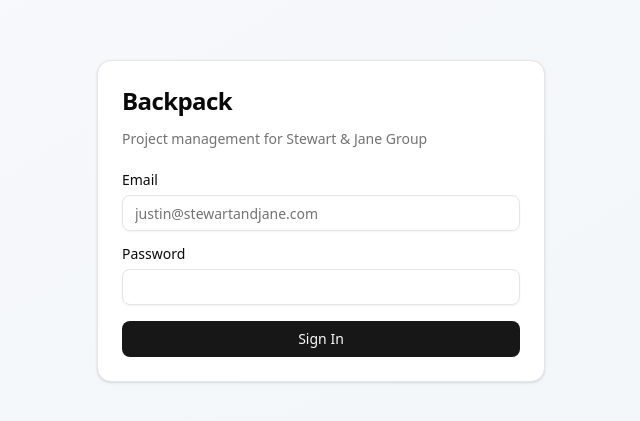
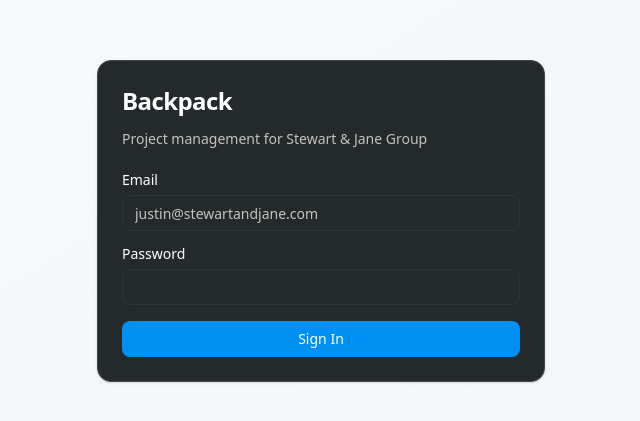
Before and after one commit to SJGadmin/Backpack, a Next.js app: page /login in a window 1280 px wide. Shown: the part 179-600 px from the top of the page, without its empty margins (319-959 px from the left). Built offline with nearby package versions, Linux system fonts and the light colour scheme; no server answers.

Commit message:
Switch to dark theme with custom color palette

```diff
--- a/app/board/page.tsx
+++ b/app/board/page.tsx
@@ -256,8 +256,8 @@ export default function BoardPage() {
   }
 
   return (
-    <div className="h-screen flex flex-col bg-slate-50 dark:bg-slate-950">
-      <header className="border-b bg-white dark:bg-slate-900 px-6 py-4 flex items-center justify-between">
+    <div className="h-screen flex flex-col bg-background">
+      <header className="border-b bg-card px-6 py-4 flex items-center justify-between">
         <h1 className="text-2xl font-bold">Backpack</h1>
         <div className="flex items-center gap-4">
           <div className="flex items-center gap-2">
@@ -271,7 +271,7 @@ export default function BoardPage() {
               }}
               className="w-64"
             />
-            <Button onClick={handleSearch} size="sm">
+            <Button onClick={handleSearch} size="sm" variant="default">
               Search
             </Button>
           </div>
@@ -288,7 +288,7 @@ export default function BoardPage() {
       </header>
 
       <Tabs defaultValue="kanban" className="flex-1 flex flex-col">
-        <div className="border-b px-6 bg-white dark:bg-slate-900">
+        <div className="border-b px-6 bg-card">
           <TabsList>
             <TabsTrigger value="kanban">Kanban</TabsTrigger>
             <TabsTrigger value="calendar">Calendar</TabsTrigger>
@@ -297,7 +297,7 @@ export default function BoardPage() {
 
         <TabsContent value="kanban" className="flex-1 overflow-hidden m-0">
           {searchResults.length > 0 && (
-            <div className="p-6 bg-white dark:bg-slate-900 border-b">
+            <div className="p-6 bg-card border-b">
               <h2 className="text-lg font-semibold mb-4">
                 Search Results ({searchResults.length})
               </h2>
@@ -362,7 +362,7 @@ export default function BoardPage() {
         </TabsContent>
 
         <TabsContent value="calendar" className="flex-1 overflow-auto m-0 p-6">
-          <div className="bg-white dark:bg-slate-900 rounded-lg p-6">
+          <div className="bg-card rounded-lg p-6">
             <CalendarView
               cards={board?.columns.flatMap((col: ColumnType) => col.cards) || []}
               onEventClick={async (cardId: string) => {
--- a/app/globals.css
+++ b/app/globals.css
@@ -48,71 +48,44 @@
 
 :root {
   --radius: 0.625rem;
-  --background: oklch(1 0 0);
-  --foreground: oklch(0.145 0 0);
-  --card: oklch(1 0 0);
-  --card-foreground: oklch(0.145 0 0);
-  --popover: oklch(1 0 0);
-  --popover-foreground: oklch(0.145 0 0);
-  --primary: oklch(0.205 0 0);
-  --primary-foreground: oklch(0.985 0 0);
-  --secondary: oklch(0.97 0 0);
-  --secondary-foreground: oklch(0.205 0 0);
-  --muted: oklch(0.97 0 0);
-  --muted-foreground: oklch(0.556 0 0);
-  --accent: oklch(0.97 0 0);
-  --accent-foreground: oklch(0.205 0 0);
+  /* Custom color palette - Dark theme as default */
+  /* #31393C - Dark gray/charcoal for backgrounds */
+  /* #FFFFFF - White for text */
+  /* #EDEEEB - Off-white for secondary text */
+  /* #CCC7BF - Light taupe for muted elements */
+  /* #3E96F4 - Bright blue for primary actions */
+
+  --background: oklch(0.24 0.01 220); /* #31393C */
+  --foreground: oklch(1 0 0); /* #FFFFFF */
+  --card: oklch(0.28 0.01 220); /* Slightly lighter than background */
+  --card-foreground: oklch(1 0 0); /* #FFFFFF */
+  --popover: oklch(0.28 0.01 220);
+  --popover-foreground: oklch(1 0 0);
+  --primary: oklch(0.63 0.19 245); /* #3E96F4 - Bright blue */
+  --primary-foreground: oklch(1 0 0); /* White text on blue */
+  --secondary: oklch(0.32 0.01 220); /* Darker variant */
+  --secondary-foreground: oklch(0.94 0.005 80); /* #EDEEEB */
+  --muted: oklch(0.32 0.01 220);
+  --muted-foreground: oklch(0.82 0.01 80); /* #CCC7BF */
+  --accent: oklch(0.63 0.19 245); /* #3E96F4 */
+  --accent-foreground: oklch(1 0 0);
   --destructive: oklch(0.577 0.245 27.325);
-  --border: oklch(0.922 0 0);
-  --input: oklch(0.922 0 0);
-  --ring: oklch(0.708 0 0);
-  --chart-1: oklch(0.646 0.222 41.116);
+  --border: oklch(0.40 0.01 220); /* Subtle borders */
+  --input: oklch(0.32 0.01 220);
+  --ring: oklch(0.63 0.19 245); /* Blue focus ring */
+  --chart-1: oklch(0.63 0.19 245);
   --chart-2: oklch(0.6 0.118 184.704);
-  --chart-3: oklch(0.398 0.07 227.392);
+  --chart-3: oklch(0.82 0.01 80);
   --chart-4: oklch(0.828 0.189 84.429);
   --chart-5: oklch(0.769 0.188 70.08);
-  --sidebar: oklch(0.985 0 0);
-  --sidebar-foreground: oklch(0.145 0 0);
-  --sidebar-primary: oklch(0.205 0 0);
-  --sidebar-primary-foreground: oklch(0.985 0 0);
-  --sidebar-accent: oklch(0.97 0 0);
-  --sidebar-accent-foreground: oklch(0.205 0 0);
-  --sidebar-border: oklch(0.922 0 0);
-  --sidebar-ring: oklch(0.708 0 0);
-}
-
-.dark {
-  --background: oklch(0.145 0 0);
-  --foreground: oklch(0.985 0 0);
-  --card: oklch(0.205 0 0);
-  --card-foreground: oklch(0.985 0 0);
-  --popover: oklch(0.205 0 0);
-  --popover-foreground: oklch(0.985 0 0);
-  --primary: oklch(0.922 0 0);
-  --primary-foreground: oklch(0.205 0 0);
-  --secondary: oklch(0.269 0 0);
-  --secondary-foreground: oklch(0.985 0 0);
-  --muted: oklch(0.269 0 0);
-  --muted-foreground: oklch(0.708 0 0);
-  --accent: oklch(0.269 0 0);
-  --accent-foreground: oklch(0.985 0 0);
-  --destructive: oklch(0.704 0.191 22.216);
-  --border: oklch(1 0 0 / 10%);
-  --input: oklch(1 0 0 / 15%);
-  --ring: oklch(0.556 0 0);
-  --chart-1: oklch(0.488 0.243 264.376);
-  --chart-2: oklch(0.696 0.17 162.48);
-  --chart-3: oklch(0.769 0.188 70.08);
-  --chart-4: oklch(0.627 0.265 303.9);
-  --chart-5: oklch(0.645 0.246 16.439);
-  --sidebar: oklch(0.205 0 0);
-  --sidebar-foreground: oklch(0.985 0 0);
-  --sidebar-primary: oklch(0.488 0.243 264.376);
-  --sidebar-primary-foreground: oklch(0.985 0 0);
-  --sidebar-accent: oklch(0.269 0 0);
-  --sidebar-accent-foreground: oklch(0.985 0 0);
-  --sidebar-border: oklch(1 0 0 / 10%);
-  --sidebar-ring: oklch(0.556 0 0);
+  --sidebar: oklch(0.24 0.01 220);
+  --sidebar-foreground: oklch(1 0 0);
+  --sidebar-primary: oklch(0.63 0.19 245);
+  --sidebar-primary-foreground: oklch(1 0 0);
+  --sidebar-accent: oklch(0.32 0.01 220);
+  --sidebar-accent-foreground: oklch(0.94 0.005 80);
+  --sidebar-border: oklch(0.40 0.01 220);
+  --sidebar-ring: oklch(0.63 0.19 245);
 }
 
 @layer base {
--- a/components/kanban-column.tsx
+++ b/components/kanban-column.tsx
@@ -34,10 +34,10 @@ export function KanbanColumn({
 
   return (
     <div className="flex-shrink-0 w-80 flex flex-col max-h-full">
-      <div className="flex items-center justify-between p-3 bg-slate-100 dark:bg-slate-800 rounded-t-lg">
+      <div className="flex items-center justify-between p-3 bg-card rounded-t-lg border-b">
         <div className="flex items-center gap-2">
           <h2 className="font-semibold text-sm">{column.name}</h2>
-          <span className="text-xs text-muted-foreground bg-slate-200 dark:bg-slate-700 px-2 py-0.5 rounded-full">
+          <span className="text-xs text-muted-foreground bg-muted px-2 py-0.5 rounded-full">
             {column.cards.length}
           </span>
         </div>
@@ -46,13 +46,13 @@ export function KanbanColumn({
             variant="ghost"
             size="sm"
             onClick={() => onAddCard(column.id)}
-            className="h-7 w-7 p-0 hover:bg-slate-200 dark:hover:bg-slate-700 transition-colors"
+            className="h-7 w-7 p-0 hover:bg-primary/10 hover:text-primary transition-colors"
           >
             <Plus className="h-4 w-4" />
           </Button>
           <DropdownMenu>
             <DropdownMenuTrigger asChild>
-              <Button variant="ghost" size="sm" className="h-7 w-7 p-0 hover:bg-slate-200 dark:hover:bg-slate-700 transition-colors">
+              <Button variant="ghost" size="sm" className="h-7 w-7 p-0 hover:bg-primary/10 hover:text-primary transition-colors">
                 <MoreVertical className="h-4 w-4" />
               </Button>
             </DropdownMenuTrigger>
@@ -75,7 +75,7 @@ export function KanbanColumn({
 
       <div
         ref={setNodeRef}
-        className="flex-1 overflow-y-auto p-3 space-y-2 bg-slate-50 dark:bg-slate-900/50 rounded-b-lg"
+        className="flex-1 overflow-y-auto p-3 space-y-2 bg-background/50 rounded-b-lg"
       >
         <SortableContext
           items={column.cards.map((c: CardType) => c.id)}
```
